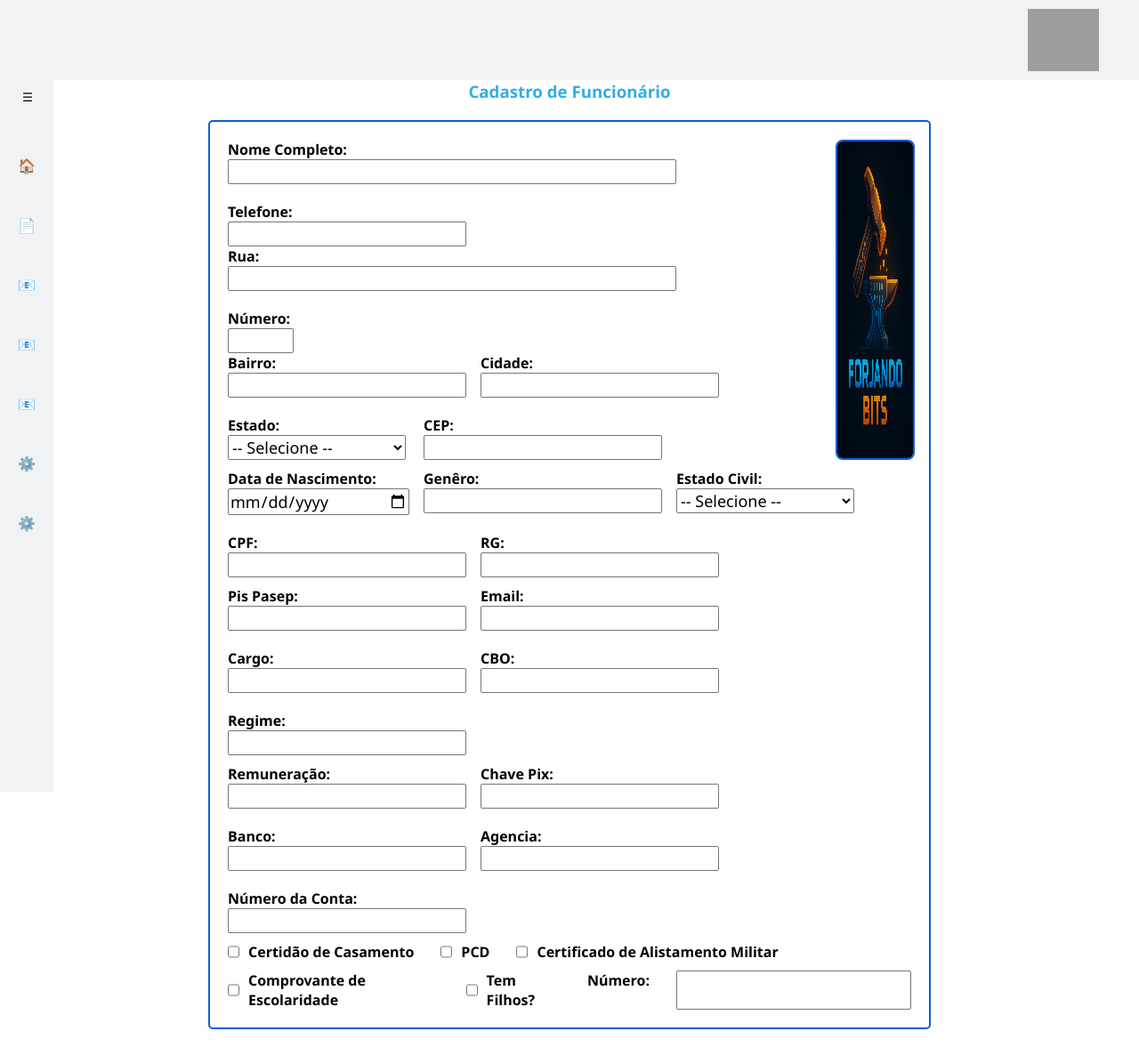
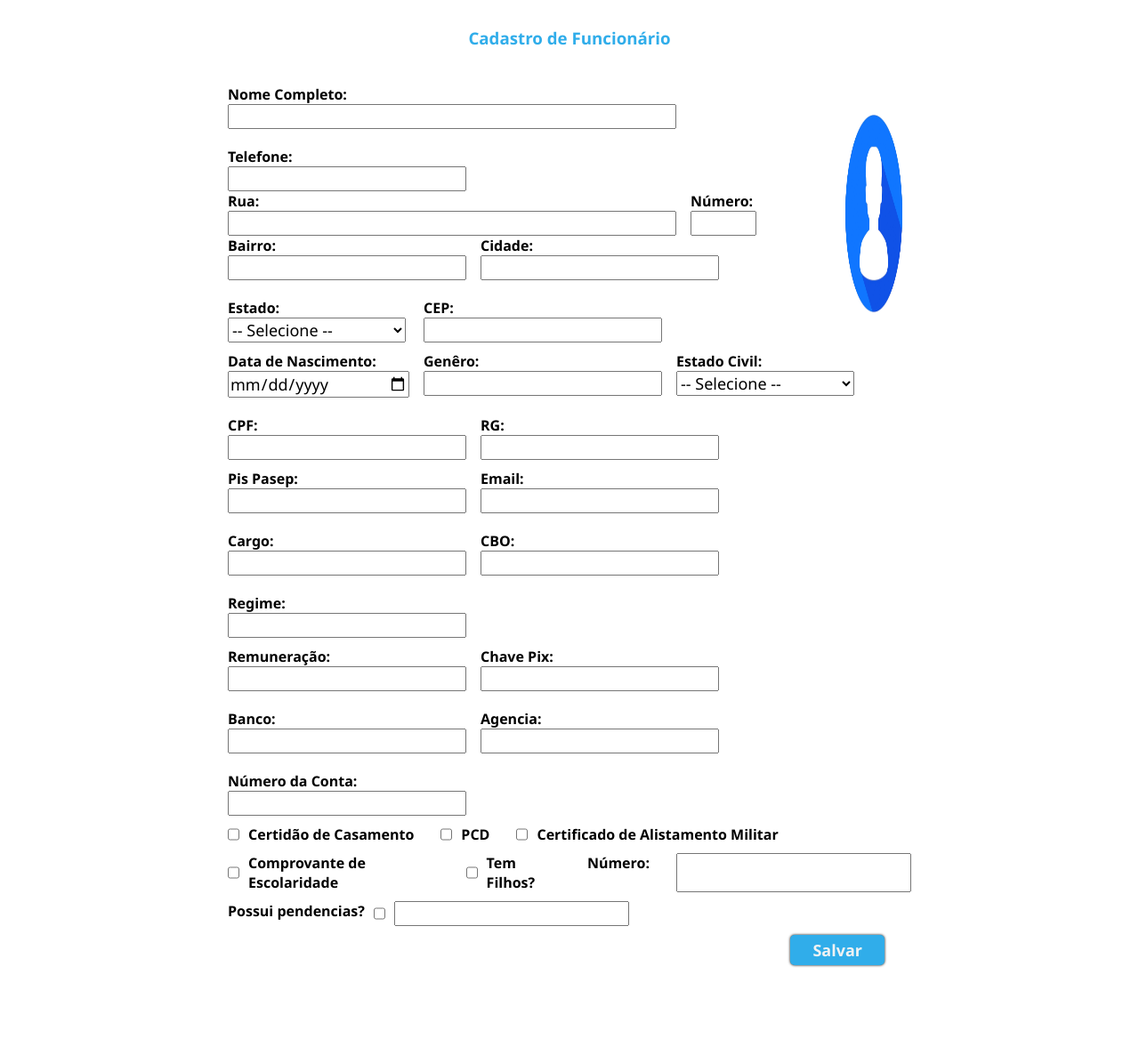
Before and after one commit to forjandobits/Projeto_PI, a PHP site: page /cadastro_de_funcionario.html in a window 1280 px wide. Shown: the whole page at 89% size. After the commit the page ends 1087 px from the top, so only its background shows below. Run offline with PHP 8.4, Linux system fonts and the light colour scheme; grey boxes are pictures that could not be loaded.

Commit message:
FEAT: Formulario praticamente finalizado

```diff
--- a/html-css/cadastro_de_funcionario.html
+++ b/html-css/cadastro_de_funcionario.html
@@ -15,28 +15,7 @@
   </head>
 
   <body>
-     <header class="cabecalho-tela-inicial">
-        <img src="public/img/Logo HM Cerebro.png" alt="" class="">
-    </header>
 
-    <aside class="sidebar" id="sidebar">
-
-        <button class="botao" id="botao-abrefecha">☰</button>
-
-
-        <img src="" alt="">
-
-        <ul>
-
-            <li>🏠<span><a href="inicial.php">Início</a></span></li>
-            <li>📄<span><a href="documentos.php">Solicitações</a></span></li>
-            <li>📧<span><a href="mensagens.php">Recibos</a></span></li>
-            <li>📧<span><a href="mensagens.php">Banco de Horas</a></span></li>
-            <li>📧<span><a href="mensagens.php">Cadastro de Funcionários</a></span></li>
-            <li>⚙️<span><a href="configuracoes.php">Configurações</a></span></li>
-            <li>⚙️<span><a href="configuracoes.php">Sair</a></span></li>
-        </ul>
-    </aside>
 
     <main>
       <article class="container-form">
@@ -50,7 +29,7 @@
             <div class="config-input-form-campo">
               <div class="form-imagem-linhas">
                 <div class="container-icone">
-                  <img src="./public/img/Logo_Forjando_Bits.jpg" class="icone-perfil">
+                  <img src="./public/img/Avatar.png" class="icone-perfil">
                 </div>
 
                 <div class="form-com-imagem-linhas">
@@ -253,6 +232,21 @@
                 <input type="number" id="Qtd-Filhos" name="Qtd-Filhos-Funcionario"/>
               </div>
             </div> <!-- So ira se exibi-se caso a checkbox acima(tem-filhos) for marcada-->
+
+            <div class="form-final">
+              <div class="checkbox-final">
+
+                <label for="Pendencias">Possui pendencias?</label>
+                <input type="checkbox" id="Pendencias" name="Pendencias"/>
+
+                <input type="text" id="Possui-pedencias" name="Pendencias" required />
+
+              </div>
+            </div>
+
+            <div class="botao-Form-Funcionario">
+              <button><Strong>Salvar</Strong></button>
+            </div>
           </form>
       </div>
       </article>
--- a/html-css/public/css/estilo.css
+++ b/html-css/public/css/estilo.css
@@ -270,14 +270,13 @@ figure {
 /* ========== Area de Tela de cadastro de funcionario ========== */
 
 .titulo-grande-h1{
-  margin: 30px;
+  margin-top: 30px;
   color: var(--cor-titulo-azul);
-  margin: auto;
+
   text-align: center;
 }
 
 .form-cadastrar-func {
-  /* background-color: var( --cor-background-hover); */
   width: 60vw;
   margin: 20px auto;
   padding: 20px;
@@ -286,7 +285,6 @@ figure {
   flex: 3;
   flex-direction: column;
   gap: 10px;
-  border: #0b5ed7 solid 2px;
 }
 
 .form-cadastrar-func label {
@@ -349,9 +347,41 @@ input[type=number], input[type=text], input[type=date], input[type=email], selec
   margin-right: 20px;
 }
 
-/* ========== Formulario cadastro de funcionario ========== */
+.form-final {
+  display: flex;
+  flex-direction: column;
 
-/* ========== Icon Formulario cadastro de funcionario ========== */
+}
+.checkbox-final {
+  display: flex;
+  flex-direction: row;
+  gap: 10px;
+}
+
+.botao-Form-Funcionario {
+  position: relative;
+  display: flex;
+  flex-direction: row-reverse;
+  margin-left: auto;
+  left: -30px;
+
+}
+
+.botao-Form-Funcionario button {
+  font-size: var(--fonte-bem-pequena);
+  padding-left: 25px; padding-right: 25px;
+  padding-top: 5px; padding-bottom: 5px;
+  border-radius: 5px;
+  background-color: var(--cor-titulo-azul);
+  color: var(--cor-texto-padrao);
+  border: none;
+  box-shadow: 0 0 3px var(--cor-sombra-escura);
+}
+
+.botao-Form-Funcionario button:hover {
+  background-color: var(--cor-background-hover);
+}
+
 .formulario-com-imagem {
   display: flex;
   justify-content: space-between;
@@ -360,25 +390,14 @@ input[type=number], input[type=text], input[type=date], input[type=email], selec
 }
 
 .container-icone {
-  /* border-radius: 10px;
-  width: 200px;
-  height: 200px;
-  border: #2366bf 2px solid;
-  /* flex: 1; */
-  /* position: absolute; */
   max-width: 180px;
   display: flex;
-  /* top: 225px; */
-  /* right: 1330px; */
 }
 
 .icone-perfil {
-  /* display: flex;
-  width: 100px; 10rem = px */
   width: 100%;
-  max-width: 150px;
-  border: 2px solid #0b5ed7;
-  border-radius: 8px;
+  max-width: 140px;
+  border-radius: 100px;
 }
 
 .form-com-imagem-linhas {
@@ -389,5 +408,5 @@ input[type=number], input[type=text], input[type=date], input[type=email], selec
 .form-imagem-linhas {
   display: flex;
   flex-direction: row-reverse;
-  gap: 105px;
+  gap: 50px;
 }
```
Also changed, not shown: html-css/public/img/Avatar.png (added), html-css/public/img/Configurações.svg (added).
